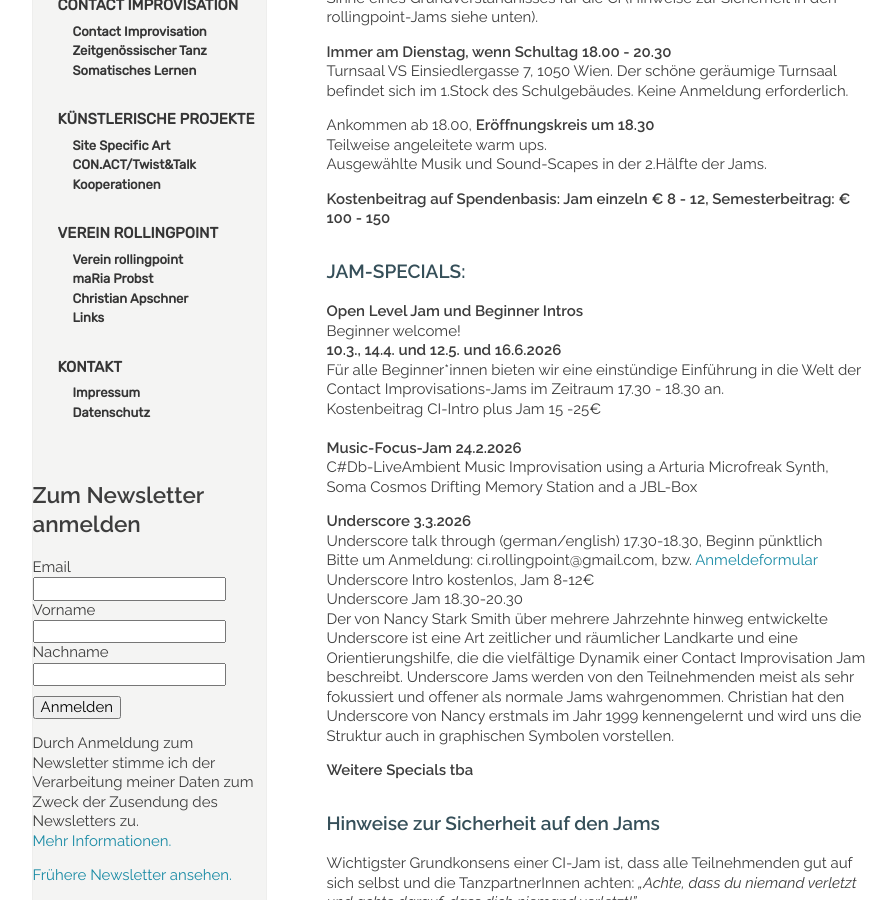
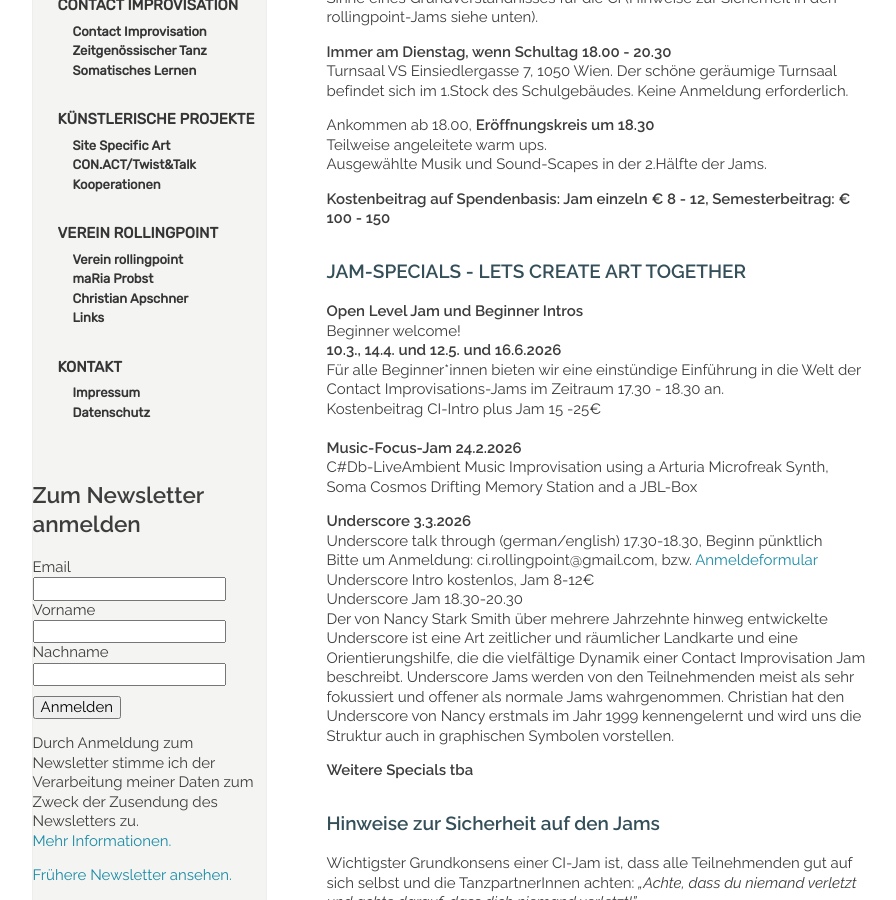
Before and after one commit to manulari/rollingpointat, a Jekyll site: the page built from _pages_de/jams.md, in a window 1280 px wide and 900 px high, scrolled down 535 px. Shown: the whole window, without its empty margins (152-1048 px from the left). Built offline with Jekyll 4.4.1, drawn with Linux system fonts in a browser that asks for light colours; comment, search, counter and statistics services are not loaded.

Commit message:
Update page (de) “jams”

```diff
--- a/_pages_de/jams.md
+++ b/_pages_de/jams.md
@@ -20,7 +20,7 @@ Ausgewählte Musik und Sound-Scapes in der 2.Hälfte der Jams.
 
 **Kostenbeitrag auf Spendenbasis: Jam einzeln € 8 - 12, Semesterbeitrag: € 100 - 150**
 
-### **JAM-SPECIALS:**
+### **JAM-SPECIALS - LETS CREATE ART TOGETHER**
 
 **Open Level Jam und  Beginner Intros**\
 Beginner welcome!\
```
